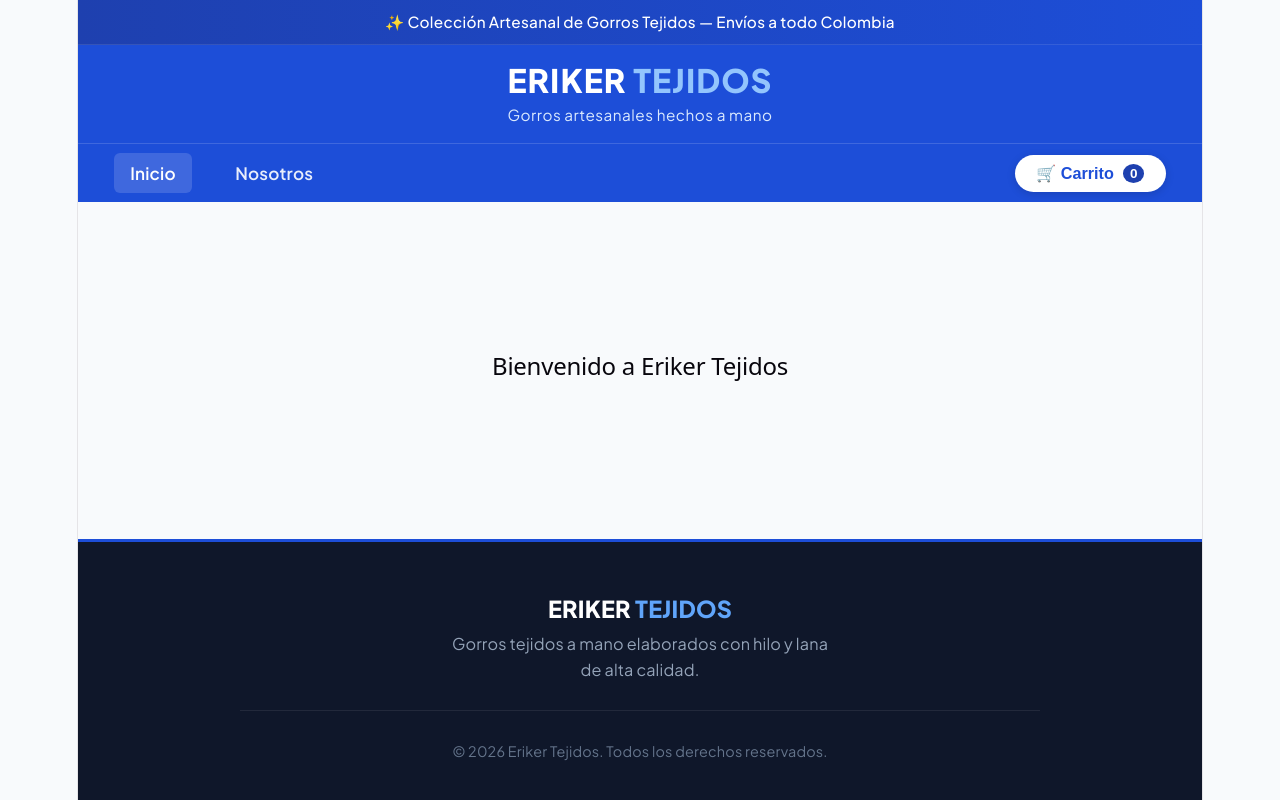
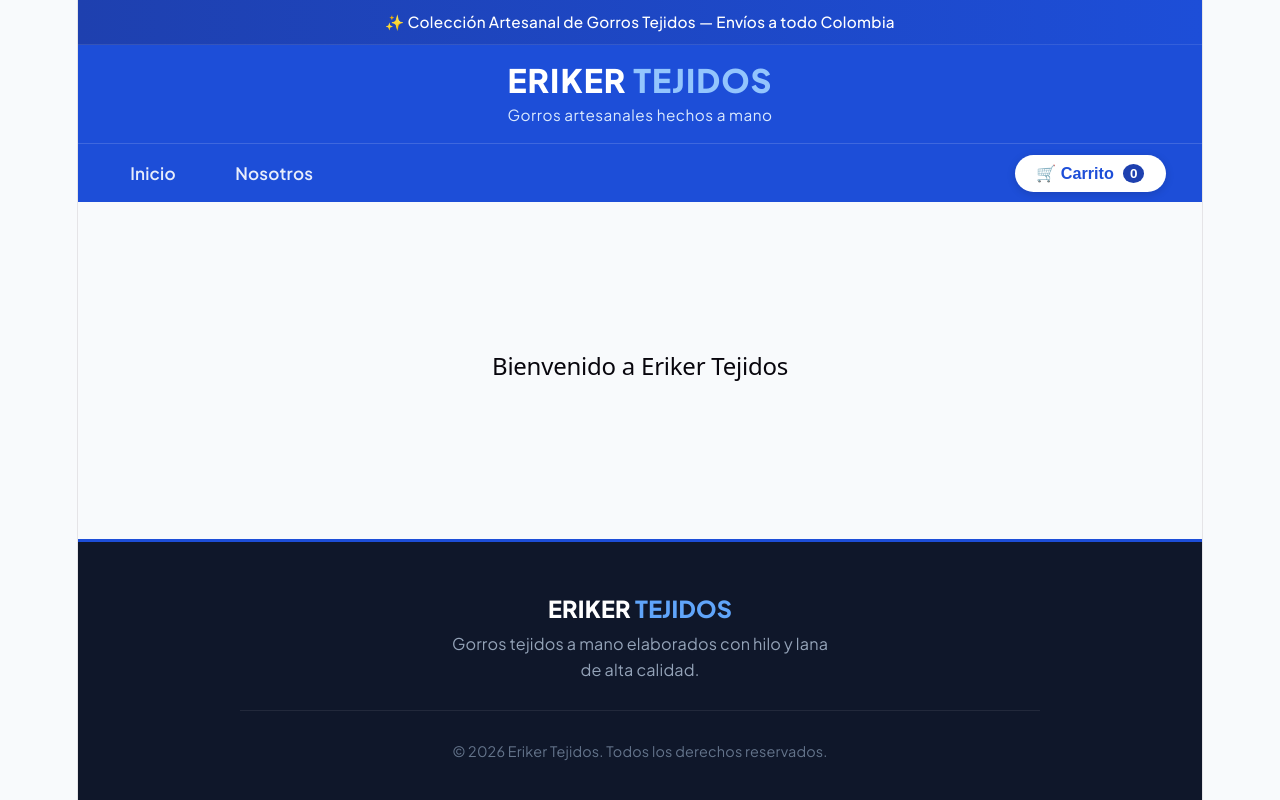
Before and after one commit to espitiagerson236-eng/ERIKERTEJIDOS, a React (Vite) app: page / in a window 1280 px wide. Built offline with nearby package versions, Linux system fonts and the light colour scheme.

Commit message:
estructura basica ERIKERTEJIDOS

```diff
--- a/src/components/NavBar.jsx
+++ b/src/components/NavBar.jsx
@@ -7,7 +7,7 @@ export const Navbar = () => {
       <div className="navbar-container">
         <ul className="nav-menu">
           <li>
-            <a href="/" className="nav-item active">Inicio</a>
+            <a href="/" className="nav-item">Inicio</a>
           </li>
           <li>
             <a href="/nosotros" className="nav-item">Nosotros</a>
```
